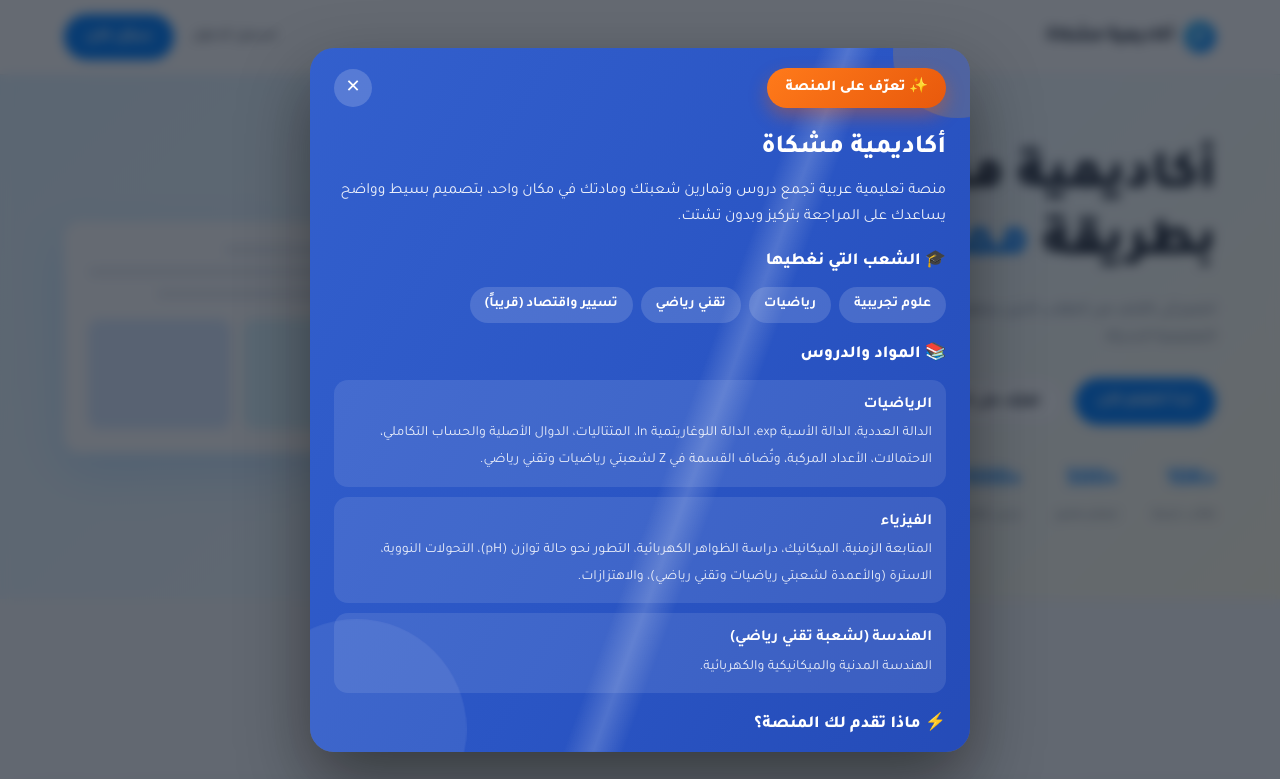
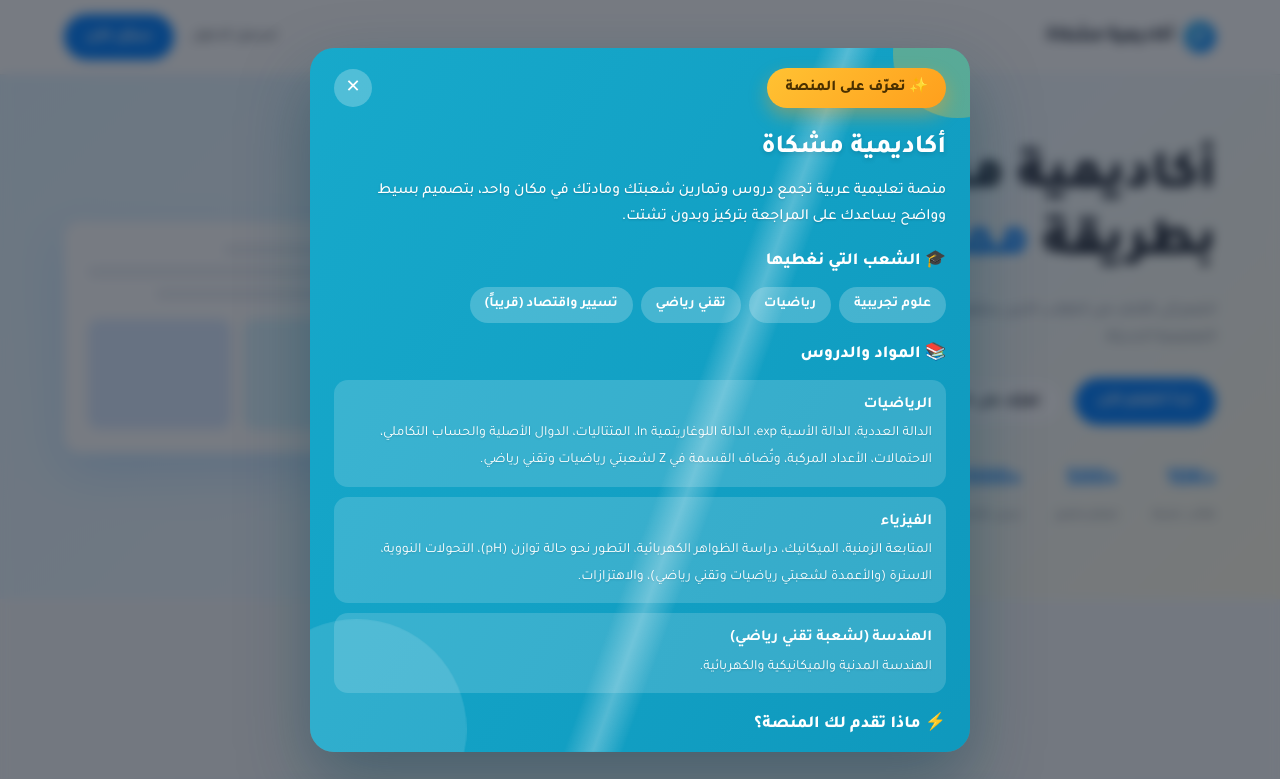
Before and after one commit to Mihwar-edu/Mihwar-Education, a plain HTML site: page index.html in a window 1280 px wide. Both pictures are taken after a click on the button "تعرّف على المنصة". Shown: the top 779 px of the page. Drawn offline with Linux system fonts and the light colour scheme.

Commit message:
Update index.html

```diff
--- a/index.html
+++ b/index.html
@@ -8,6 +8,8 @@
 <style>
 :root{--blue:#0a84ff;--ink:#101828;--muted:#667085;--bg:#fff;--soft:#f7f9fb;--card:#fff;--line:#eaeef3}
 @media (prefers-color-scheme:dark){:root{--ink:#f2f5f8;--muted:#9aa7b6;--bg:#0d141c;--soft:#121b25;--card:#16212d;--line:#223041}}
+/* ألوان البطاقات: سماوي فيروزي مع ذهبي */
+:root{--c1:#0b8fb4;--c2:#1bb0d0;--c3:#12a0c4;--gold1:#ffc233;--gold2:#ff9f1c;--goldink:#4a3000;--cglow:rgba(8,145,178,.35);--cdeep:#0a7c9c}
 *{box-sizing:border-box;margin:0}
 body{font-family:'Tajawal',system-ui,sans-serif;background:var(--bg);color:var(--ink);line-height:1.7;overflow-x:hidden}
 a{text-decoration:none;color:inherit}
@@ -46,51 +48,51 @@ section.f>p{color:var(--muted);margin-bottom:30px;padding:0 5%}
 @keyframes mv{from{transform:translateX(calc(var(--w,0px)*-1))}to{transform:translateX(0)}}
 @media (prefers-reduced-motion:reduce){.track{animation:none}.marquee{overflow-x:auto}}
 
-/* البطاقة الزرقاء */
-.fc{direction:rtl;text-align:center;width:min(300px,78vw);flex:none;border-radius:22px;padding:26px 22px;color:#fff;background:linear-gradient(135deg,#1e3fa8,#3a68d4);position:relative;overflow:hidden;box-shadow:0 18px 40px rgba(30,63,168,.35);transition:transform .25s}
+/* البطاقة */
+.fc{direction:rtl;text-align:center;width:min(300px,78vw);flex:none;border-radius:22px;padding:26px 22px;color:#fff;background:linear-gradient(135deg,var(--c1),var(--c2));position:relative;overflow:hidden;box-shadow:0 18px 40px var(--cglow);transition:transform .25s}
 .fc:hover{transform:translateY(-5px)}
-.fc::before{content:"";position:absolute;left:-60px;bottom:-80px;width:220px;height:220px;border-radius:50%;background:rgba(255,255,255,.07)}
+.fc::before{content:"";position:absolute;left:-60px;bottom:-80px;width:220px;height:220px;border-radius:50%;background:rgba(255,255,255,.12)}
 .fc>*{position:relative}
-.tag{display:inline-flex;align-items:center;gap:8px;background:linear-gradient(135deg,#ff7a1a,#e8590c);padding:7px 18px;border-radius:999px;font-weight:800;font-size:15px;box-shadow:0 8px 18px rgba(232,89,12,.4)}
-.num{font-size:56px;font-weight:800;line-height:1.1;margin:14px 0 2px}
-.num small{font-size:18px;font-weight:700;opacity:.85;margin-right:6px}
-.stars{color:#ffa90a;font-size:26px;letter-spacing:4px;direction:ltr;margin-bottom:10px;text-shadow:0 2px 6px rgba(0,0,0,.2)}
-.fc p{color:rgba(255,255,255,.88);font-size:15px;margin-bottom:18px;min-height:52px}
-.go{display:inline-flex;align-items:center;gap:8px;background:#fff;color:#1e3fa8;padding:11px 26px;border-radius:999px;font-weight:800;font-size:15px;box-shadow:0 10px 22px rgba(0,0,0,.18)}
-.go:hover{background:#eef4ff}
+.tag{display:inline-flex;align-items:center;gap:8px;background:linear-gradient(135deg,var(--gold1),var(--gold2));color:var(--goldink);padding:7px 18px;border-radius:999px;font-weight:800;font-size:15px;box-shadow:0 8px 18px rgba(255,159,28,.4)}
+.num{font-size:56px;font-weight:800;line-height:1.1;margin:14px 0 2px;text-shadow:0 2px 4px rgba(0,60,80,.2)}
+.num small{font-size:18px;font-weight:700;opacity:.9;margin-right:6px}
+.stars{color:var(--gold1);font-size:26px;letter-spacing:4px;direction:ltr;margin-bottom:10px;text-shadow:0 2px 6px rgba(0,60,80,.25)}
+.fc p{color:#fff;font-size:15px;margin-bottom:18px;min-height:52px;font-weight:500;text-shadow:0 1px 2px rgba(0,60,80,.25)}
+.go{display:inline-flex;align-items:center;gap:8px;background:#fff;color:var(--cdeep);padding:11px 26px;border-radius:999px;font-weight:800;font-size:15px;box-shadow:0 10px 22px rgba(0,60,80,.2)}
+.go:hover{background:#e8fbff}
 
 /* نافذة التعريف بالمنصة */
-.ov{position:fixed;inset:0;z-index:50;display:none;align-items:center;justify-content:center;padding:18px;background:rgba(8,16,28,.62);-webkit-backdrop-filter:blur(6px);backdrop-filter:blur(6px);opacity:0;transition:opacity .3s}
+.ov{position:fixed;inset:0;z-index:50;display:none;align-items:center;justify-content:center;padding:18px;background:rgba(8,16,28,.55);-webkit-backdrop-filter:blur(6px);backdrop-filter:blur(6px);opacity:0;transition:opacity .3s}
 .ov.open{display:flex}
 .ov.show{opacity:1}
-.mc{direction:rtl;text-align:right;position:relative;width:min(660px,100%);max-height:88vh;display:flex;flex-direction:column;overflow:hidden;border-radius:24px;color:#fff;background:linear-gradient(120deg,#1e3fa8,#3a68d4,#2a55c4,#1e3fa8);background-size:300% 300%;animation:abbg 10s ease infinite;box-shadow:0 30px 70px rgba(0,0,0,.45);transform:translateY(30px) scale(.96);transition:transform .4s cubic-bezier(.2,.8,.2,1)}
+.mc{direction:rtl;text-align:right;position:relative;width:min(660px,100%);max-height:88vh;display:flex;flex-direction:column;overflow:hidden;border-radius:24px;color:#fff;background:linear-gradient(120deg,var(--c1),var(--c2),var(--c3),var(--c1));background-size:300% 300%;animation:abbg 10s ease infinite;box-shadow:0 30px 70px rgba(0,60,80,.4);transform:translateY(30px) scale(.96);transition:transform .4s cubic-bezier(.2,.8,.2,1)}
 .ov.show .mc{transform:none}
 @keyframes abbg{0%{background-position:0% 50%}50%{background-position:100% 50%}100%{background-position:0% 50%}}
 .mc::before,.mc::after{content:"";position:absolute;border-radius:50%;pointer-events:none}
-.mc::before{width:220px;height:220px;left:-80px;bottom:-100px;background:rgba(255,255,255,.08);animation:abf 7s ease-in-out infinite}
-.mc::after{width:130px;height:130px;right:-40px;top:-50px;background:rgba(255,169,10,.18);animation:abf 9s ease-in-out infinite reverse}
+.mc::before{width:220px;height:220px;left:-80px;bottom:-100px;background:rgba(255,255,255,.12);animation:abf 7s ease-in-out infinite}
+.mc::after{width:130px;height:130px;right:-40px;top:-50px;background:rgba(255,194,51,.3);animation:abf 9s ease-in-out infinite reverse}
 @keyframes abf{0%,100%{transform:translate(0,0)}50%{transform:translate(18px,-14px)}}
-.shine{position:absolute;top:0;bottom:0;width:60px;left:-80px;background:linear-gradient(90deg,transparent,rgba(255,255,255,.18),transparent);transform:skewX(-20deg);animation:abs 6s ease-in-out 1.5s infinite;pointer-events:none;z-index:2}
+.shine{position:absolute;top:0;bottom:0;width:60px;left:-80px;background:linear-gradient(90deg,transparent,rgba(255,255,255,.28),transparent);transform:skewX(-20deg);animation:abs 6s ease-in-out 1.5s infinite;pointer-events:none;z-index:2}
 @keyframes abs{0%{left:-80px}40%,100%{left:110%}}
 .mh{position:relative;z-index:3;display:flex;justify-content:space-between;align-items:center;padding:20px 24px 6px}
-.x{width:38px;height:38px;border:0;border-radius:50%;background:rgba(255,255,255,.18);color:#fff;font-size:18px;font-family:inherit;cursor:pointer;display:grid;place-items:center}
-.x:hover{background:rgba(255,255,255,.3)}
+.x{width:38px;height:38px;border:0;border-radius:50%;background:rgba(255,255,255,.25);color:#fff;font-size:18px;font-family:inherit;cursor:pointer;display:grid;place-items:center}
+.x:hover{background:rgba(255,255,255,.4)}
 .mb{position:relative;z-index:1;overflow:auto;padding:6px 24px 26px}
-.mb h2{font-size:26px;font-weight:800;margin:6px 0 8px}
-.mb .intro{color:rgba(255,255,255,.92);font-size:15.5px;margin-bottom:6px}
+.mb h2{font-size:26px;font-weight:800;margin:6px 0 8px;text-shadow:0 2px 4px rgba(0,60,80,.2)}
+.mb .intro{color:#fff;font-size:15.5px;margin-bottom:6px;font-weight:500;text-shadow:0 1px 2px rgba(0,60,80,.25)}
 .sec{opacity:0;transform:translateY(16px);transition:opacity .55s ease,transform .55s ease;margin-top:18px}
 .ov.show .sec{opacity:1;transform:none}
 .ov.show .sec:nth-of-type(1){transition-delay:.15s}.ov.show .sec:nth-of-type(2){transition-delay:.3s}.ov.show .sec:nth-of-type(3){transition-delay:.45s}.ov.show .sec:nth-of-type(4){transition-delay:.6s}
 .sec h3{font-size:17px;font-weight:800;margin-bottom:10px}
 .chips{display:flex;flex-wrap:wrap;gap:8px}
-.cp{padding:6px 15px;border-radius:999px;background:rgba(255,255,255,.15);font-size:14px;font-weight:700}
-.sb{background:rgba(255,255,255,.1);border-radius:14px;padding:12px 14px;margin-bottom:10px}
+.cp{padding:6px 15px;border-radius:999px;background:rgba(255,255,255,.22);font-size:14px;font-weight:700}
+.sb{background:rgba(255,255,255,.16);border-radius:14px;padding:12px 14px;margin-bottom:10px}
 .sb b{display:block;font-size:15.5px;margin-bottom:2px}
-.sb span{font-size:14px;color:rgba(255,255,255,.88)}
+.sb span{font-size:14px;color:#fff;text-shadow:0 1px 2px rgba(0,60,80,.2)}
 .ck{list-style:none;padding:0;display:grid;gap:8px}
-.ck li{display:flex;gap:10px;font-size:14.5px;color:rgba(255,255,255,.93)}
-.ck li::before{content:"✓";flex:none;width:22px;height:22px;border-radius:50%;background:#ffa90a;color:#1e3fa8;font-weight:800;display:grid;place-items:center;font-size:13px;margin-top:2px}
-.quote{margin-top:14px;padding:12px 14px;border-radius:14px;background:rgba(255,169,10,.16);font-weight:700;font-size:14.5px}
+.ck li{display:flex;gap:10px;font-size:14.5px;color:#fff;text-shadow:0 1px 2px rgba(0,60,80,.2)}
+.ck li::before{content:"✓";flex:none;width:22px;height:22px;border-radius:50%;background:var(--gold1);color:var(--goldink);font-weight:800;display:grid;place-items:center;font-size:13px;margin-top:2px;text-shadow:none}
+.quote{margin-top:14px;padding:12px 14px;border-radius:14px;background:rgba(255,194,51,.26);font-weight:700;font-size:14.5px}
 .cta{margin-top:22px;text-align:center}
 @media (prefers-reduced-motion:reduce){.mc,.mc::before,.mc::after,.shine{animation:none}.sec{opacity:1;transform:none;transition:none}.ov,.mc{transition:none}}
 
@@ -178,7 +180,7 @@ footer{padding:26px 5%;text-align:center;color:var(--muted);font-size:14px}
     </div>
     <div class="mb">
       <h2 id="mt">أكاديمية مشكاة</h2>
-      <p class="intro">منصة تعليمية عربية تجمع دروس وتمارين  شعبتك ومادتك في مكان واحد، بتصميم بسيط وواضح يساعدك على المراجعة بتركيز وبدون تشتت.</p>
+      <p class="intro">منصة تعليمية عربية تجمع دروس وتمارين شعبتك ومادتك في مكان واحد، بتصميم بسيط وواضح يساعدك على المراجعة بتركيز وبدون تشتت.</p>
 
       <div class="sec">
         <h3>🎓 الشعب التي نغطيها</h3>
```
